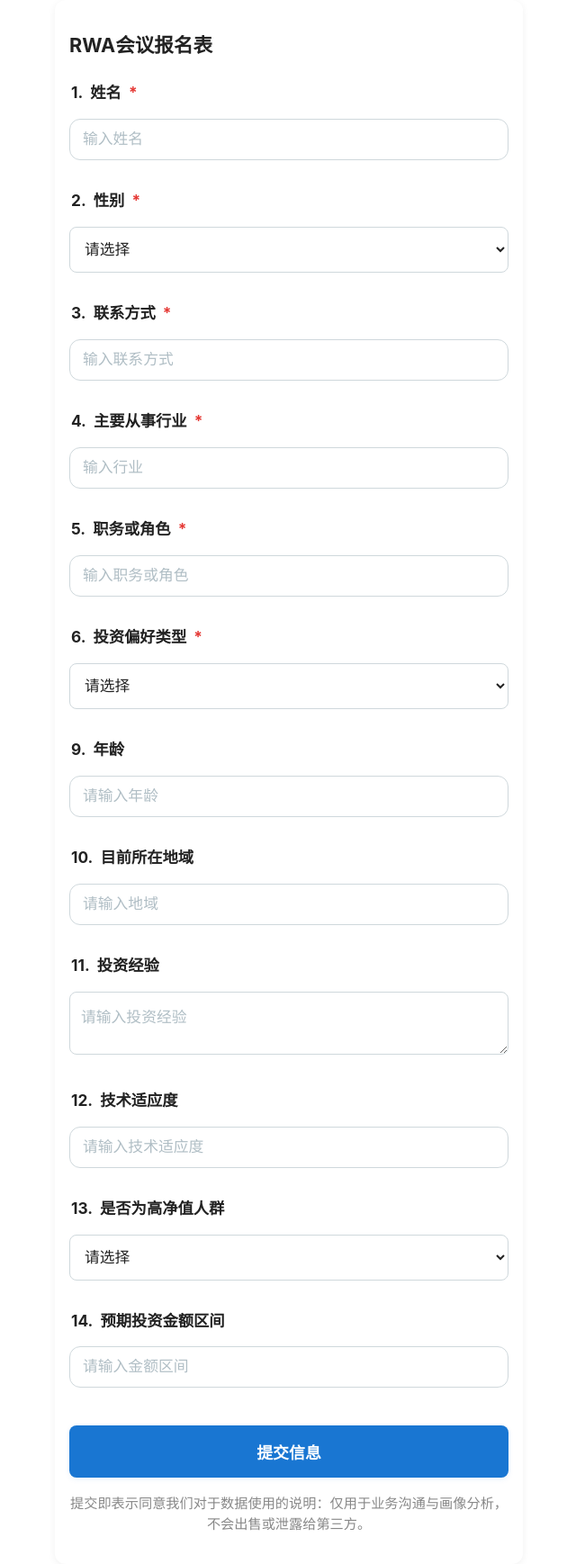
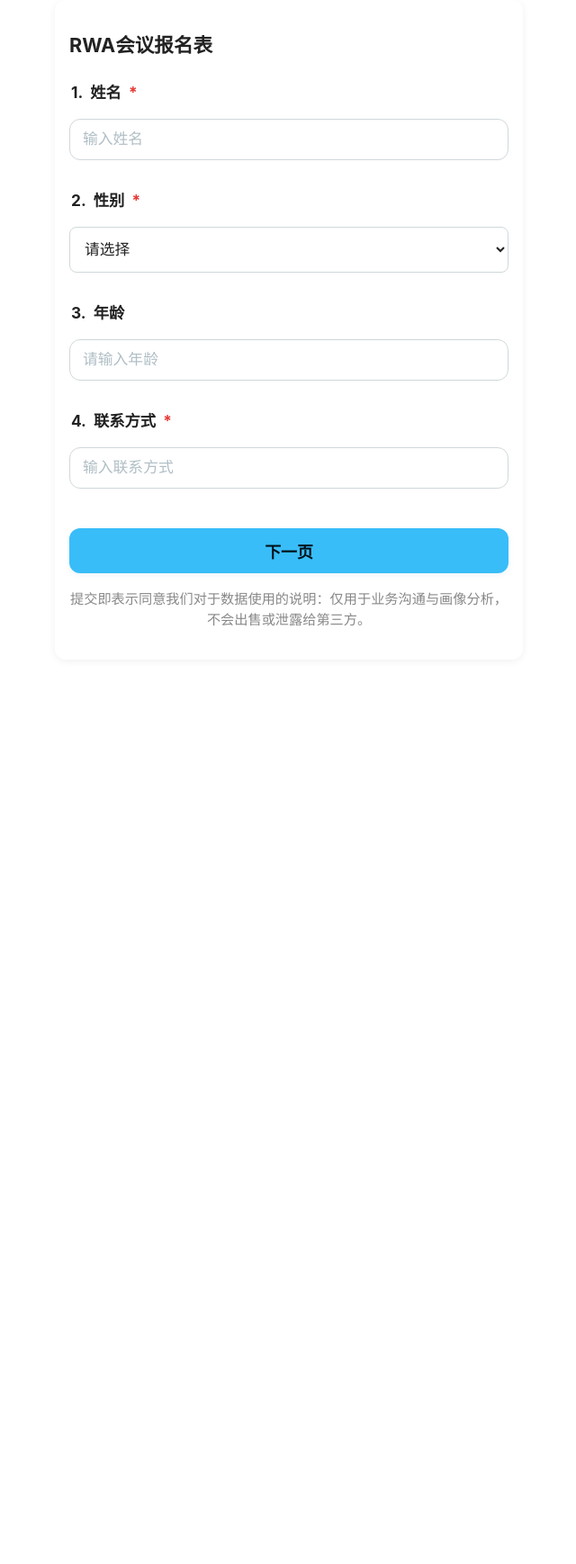
Before and after one commit to schetkfs/info_collector, a Flask app: page / in a window 1280 px wide. Shown: the whole page at 90% size, without its empty margins (319-959 px from the left). After the commit the page ends 696 px from the top, so only its background shows below. Run offline with Flask 3, Linux system fonts and the light colour scheme.

Commit message:
表单页面调整

```diff
--- a/templates/form.html
+++ b/templates/form.html
@@ -6,7 +6,9 @@
 <div class="form-page">
     <h2 class="form-title">RWA会议报名表</h2>
     {% if msg %}<div class="msg">{{ msg }}</div>{% endif %}
-    <form method="post" action="/submit" autocomplete="off">
+    <form id="multiStepForm" method="post" action="/submit" autocomplete="off">
+        <!-- 第1页 -->
+        <div class="form-step" id="step-1">
             <div class="form-group">
                 <label for="name"><span class="form-label-num">1.</span> <span class="form-label-main">姓名</span> <span class="form-label-required">*</span></label>
                 <input type="text" id="name" name="name" maxlength="64" required placeholder="输入姓名">
@@ -21,19 +23,35 @@
                 </select>
             </div>
             <div class="form-group">
-            <label for="contact"><span class="form-label-num">3.</span> <span class="form-label-main">联系方式</span> <span class="form-label-required">*</span></label>
+                <label for="age"><span class="form-label-num">3.</span> <span class="form-label-main">年龄</span></label>
+                <input type="number" id="age" name="age" min="0" max="120" placeholder="请输入年龄">
+            </div>
+            <div class="form-group">
+                <label for="contact"><span class="form-label-num">4.</span> <span class="form-label-main">联系方式</span> <span class="form-label-required">*</span></label>
                 <input type="text" id="contact" name="contact" maxlength="128" required placeholder="输入联系方式">
             </div>
+            <button type="button" class="btn" onclick="nextStep(2)">下一页</button>
+        </div>
+        <!-- 第2页 -->
+        <div class="form-step" id="step-2" style="display:none;">
             <div class="form-group">
-            <label for="industry"><span class="form-label-num">4.</span> <span class="form-label-main">主要从事行业</span> <span class="form-label-required">*</span></label>
+                <label for="location"><span class="form-label-num">5.</span> <span class="form-label-main">目前所在地域</span></label>
+                <input type="text" id="location" name="location" maxlength="128" placeholder="请输入地域">
+            </div>
+            <div class="form-group">
+                <label for="industry"><span class="form-label-num">6.</span> <span class="form-label-main">主要从事行业</span> <span class="form-label-required">*</span></label>
                 <input type="text" id="industry" name="industry" maxlength="128" required placeholder="输入行业">
             </div>
             <div class="form-group">
-            <label for="job_role"><span class="form-label-num">5.</span> <span class="form-label-main">职务或角色</span> <span class="form-label-required">*</span></label>
+                <label for="job_role"><span class="form-label-num">7.</span> <span class="form-label-main">职务或角色</span> <span class="form-label-required">*</span></label>
                 <input type="text" id="job_role" name="job_role" maxlength="128" required placeholder="输入职务或角色">
             </div>
+            <button type="button" class="btn" onclick="nextStep(3)">下一页</button>
+        </div>
+        <!-- 第3页 -->
+        <div class="form-step" id="step-3" style="display:none;">
             <div class="form-group">
-            <label for="preference_type"><span class="form-label-num">6.</span> <span class="form-label-main">投资偏好类型</span> <span class="form-label-required">*</span></label>
+                <label for="preference_type"><span class="form-label-num">8.</span> <span class="form-label-main">投资偏好类型</span> <span class="form-label-required">*</span></label>
                 <select id="preference_type" name="preference_type" required>
                     <option value="">请选择</option>
                     <option value="RWA投资">RWA投资</option>
@@ -41,20 +59,12 @@
                 </select>
             </div>
             <div class="form-group" id="investment_preference_group" style="display:none;">
-            <label for="investment_preference"><span class="form-label-num">7.</span> <span class="form-label-main">投资偏好（RWA投资时必填）</span></label>
+                <label for="investment_preference"><span class="form-label-num">9.</span> <span class="form-label-main">投资偏好（RWA投资时必填）</span></label>
                 <textarea id="investment_preference" name="investment_preference" rows="2" placeholder="请输入投资偏好"></textarea>
             </div>
             <div class="form-group" id="incubation_info_group" style="display:none;">
-            <label for="incubation_info"><span class="form-label-num">8.</span> <span class="form-label-main">RWA孵化产业及参与资金（RWA孵化时必填）</span></label>
+                <label for="incubation_info"><span class="form-label-num">10.</span> <span class="form-label-main">RWA孵化产业及参与资金（RWA孵化时必填）</span></label>
                 <textarea id="incubation_info" name="incubation_info" rows="2" placeholder="请输入孵化产业及资金"></textarea>
-        </div>
-        <div class="form-group">
-            <label for="age"><span class="form-label-num">9.</span> <span class="form-label-main">年龄</span></label>
-            <input type="number" id="age" name="age" min="0" max="120" placeholder="请输入年龄">
-        </div>
-        <div class="form-group">
-            <label for="location"><span class="form-label-num">10.</span> <span class="form-label-main">目前所在地域</span></label>
-            <input type="text" id="location" name="location" maxlength="128" placeholder="请输入地域">
             </div>
             <div class="form-group">
                 <label for="investment_experience"><span class="form-label-num">11.</span> <span class="form-label-main">投资经验</span></label>
@@ -64,6 +74,10 @@
                 <label for="tech_adaptability"><span class="form-label-num">12.</span> <span class="form-label-main">技术适应度</span></label>
                 <input type="text" id="tech_adaptability" name="tech_adaptability" maxlength="64" placeholder="请输入技术适应度">
             </div>
+            <button type="button" class="btn" onclick="nextStep(4)">下一页</button>
+        </div>
+        <!-- 第4页 -->
+        <div class="form-step" id="step-4" style="display:none;">
             <div class="form-group">
                 <label for="high_net_worth"><span class="form-label-num">13.</span> <span class="form-label-main">是否为高净值人群</span></label>
                 <select id="high_net_worth" name="high_net_worth">
@@ -76,7 +90,8 @@
                 <label for="expected_investment"><span class="form-label-num">14.</span> <span class="form-label-main">预期投资金额区间</span></label>
                 <input type="text" id="expected_investment" name="expected_investment" maxlength="64" placeholder="请输入金额区间">
             </div>
-        <button type="submit">提交信息</button>
+            <button type="submit" class="btn">提交信息</button>
+        </div>
     </form>
     <div class="footer">提交即表示同意我们对于数据使用的说明：仅用于业务沟通与画像分析，不会出售或泄露给第三方。</div>
 </div>
@@ -195,6 +210,13 @@ button:active, button:focus {
 </style>
 <script>
     // 移动端表单逻辑
+    // 多页表单逻辑
+    function nextStep(step) {
+        for (let i = 1; i <= 4; i++) {
+            document.getElementById('step-' + i).style.display = (i === step) ? 'block' : 'none';
+        }
+    }
+    // 投资偏好类型联动
     document.getElementById('preference_type').addEventListener('change', function() {
         var type = this.value;
         document.getElementById('investment_preference_group').style.display = (type === 'RWA投资') ? 'block' : 'none';
```
Lines whose indentation alone changed are shown as unchanged.
